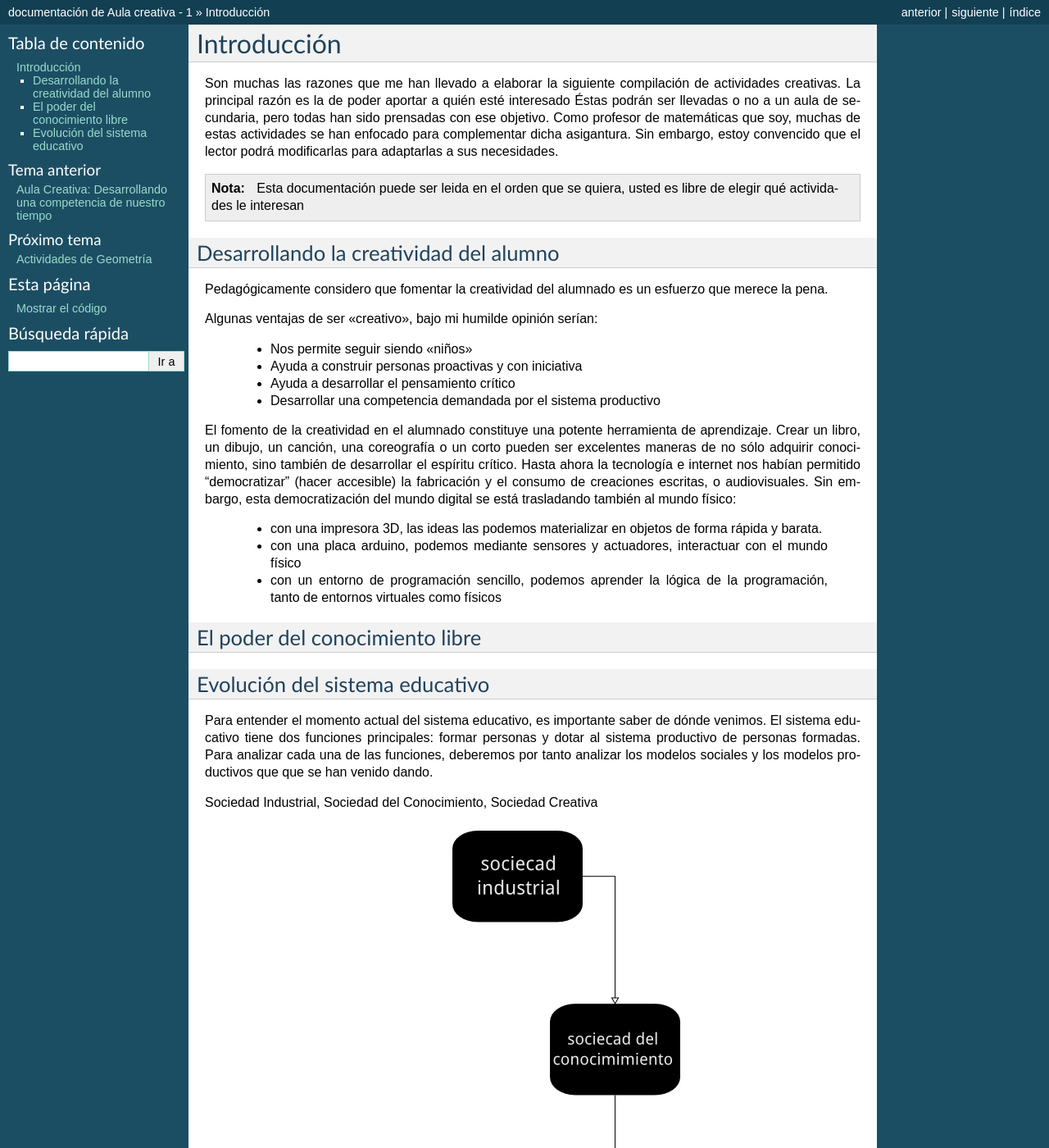
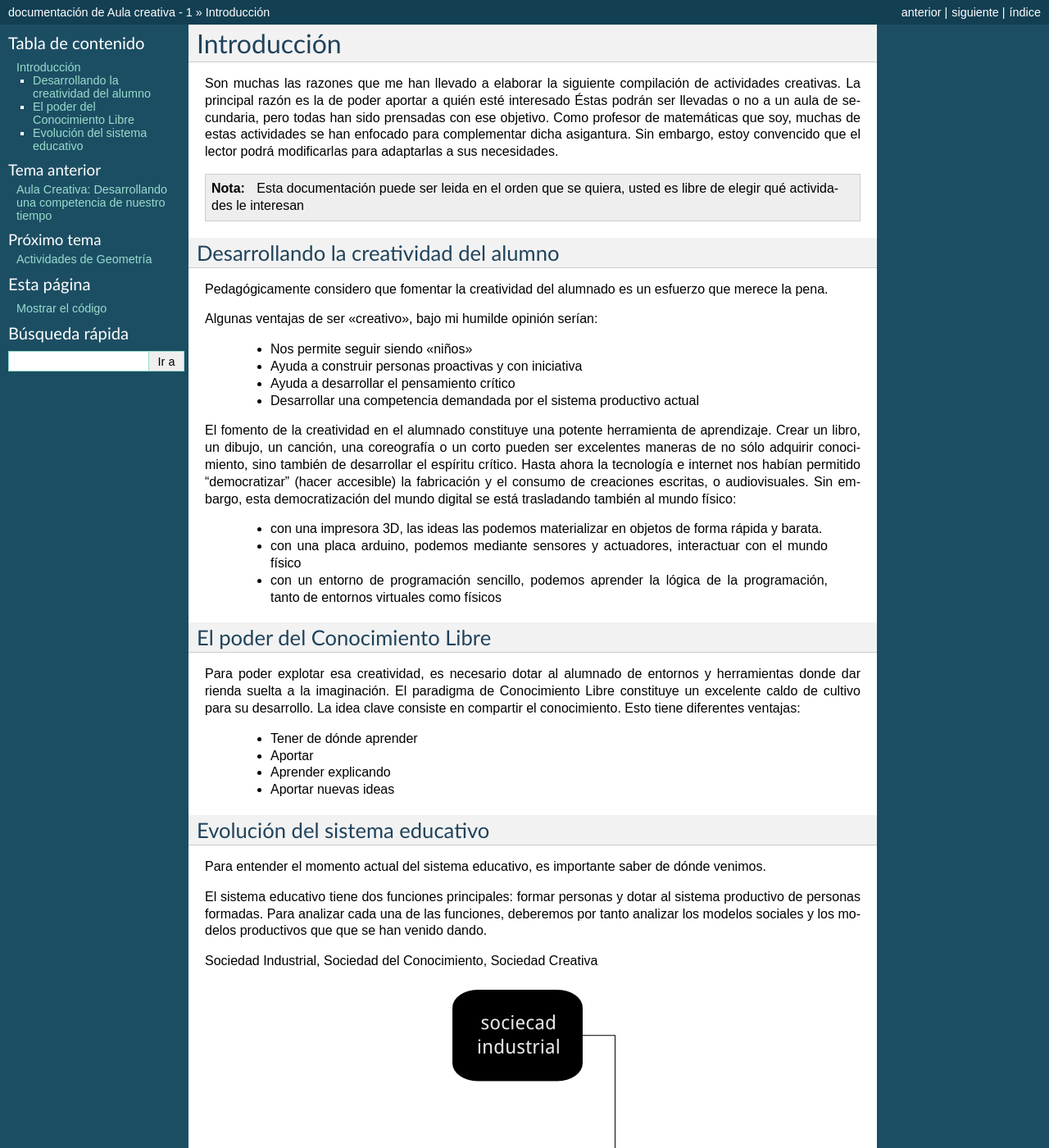
Before and after one commit to es3a10/aula_creativa, a Sphinx documentation site: the page built from docs/introduccion.rst, in a window 1280 px wide and 1400 px high. Shown: the whole window at 82% size. Built offline with Sphinx 7.4.7, drawn with Linux system fonts in a browser that asks for light colours.

```diff
--- a/docs/index.rst
+++ b/docs/index.rst
@@ -12,6 +12,8 @@ Contenidos:
 
    introduccion
    geometria
+   funciones
+
 
 Índices y tablas
 ==================
--- a/docs/introduccion.rst
+++ b/docs/introduccion.rst
@@ -19,7 +19,7 @@ Algunas ventajas de ser "creativo", bajo mi humilde opinión serían:
 	- Nos permite seguir siendo "niños"
 	- Ayuda a construir personas proactivas y con iniciativa
 	- Ayuda a desarrollar el pensamiento crítico
-	- Desarrollar una competencia demandada por el sistema productivo
+	- Desarrollar una competencia demandada por el sistema productivo actual
 
 El fomento de la creatividad en el alumnado constituye una potente herramienta de aprendizaje.
 Crear un libro, un dibujo, un canción, una coreografía o un corto pueden ser excelentes maneras de no sólo adquirir conocimiento, sino también de desarrollar el espíritu crítico.
@@ -30,31 +30,39 @@ Sin embargo, esta democratización del mundo digital se está trasladando tambi
 	- con una placa arduino, podemos mediante sensores y actuadores, interactuar con el mundo físico
 	- con un entorno de programación sencillo, podemos aprender la lógica de la programación, tanto de entornos virtuales como físicos
 
-El poder del conocimiento libre
+El poder del Conocimiento Libre
 ===============================
 
+Para poder explotar esa creatividad, es necesario dotar al alumnado de entornos y herramientas donde dar rienda suelta a la imaginación. El paradigma de Conocimiento Libre constituye un excelente caldo de cultivo para su desarrollo. La idea clave consiste en compartir el conocimiento. Esto tiene diferentes ventajas:
 
+    - Tener de dónde aprender
+    - Aportar
+    - Aprender explicando
+    - Aportar nuevas ideas
 
 Evolución del sistema educativo
 ===============================
 
 Para entender el momento actual del sistema educativo, es importante saber de dónde venimos.
+
 El sistema educativo tiene dos funciones principales: formar personas y dotar al sistema productivo de personas formadas. Para analizar cada una de las funciones, deberemos por tanto analizar los modelos sociales y los modelos productivos que que se han venido dando.
 
 Sociedad Industrial, Sociedad del Conocimiento, Sociedad Creativa
 
 .. figure:: ./images/sociedades.png
-	:alt: evolución
+	:alt: evolución de las sociedades
+
 
 En la última reforma del sistema educativo español, se establecen las siguientes competencias clave:
 
-	- Comunicación lingüística.
-	- Competencia matemática y competencias básicas en ciencia y tecnología.
-	- Competencia digital.
-	- Aprender a aprender.
-	- Competencias sociales y cívicas.
-	- Sentido de iniciativa y espíritu emprendedor.
-	- Conciencia y expresiones culturales.
+
+    - Comunicación lingüística.
+    - Competencia matemática y competencias básicas en ciencia y tecnología.
+    - Competencia digital.
+    - Aprender a aprender.
+    - Competencias sociales y cívicas.
+    - Sentido de iniciativa y espíritu emprendedor.
+    - Conciencia y expresiones culturales.
 
 http://www.eduteka.org/modulos.php?catx=9&idSubX=277&ida=914&art=1
 
```
Also changed, not shown: docs/funciones.rst (added, +15 -0 lines), docs/geometria.rst (+6 -2 lines), docs/images/fractal1.png (added), docs/images/fractal1.svg (added).
